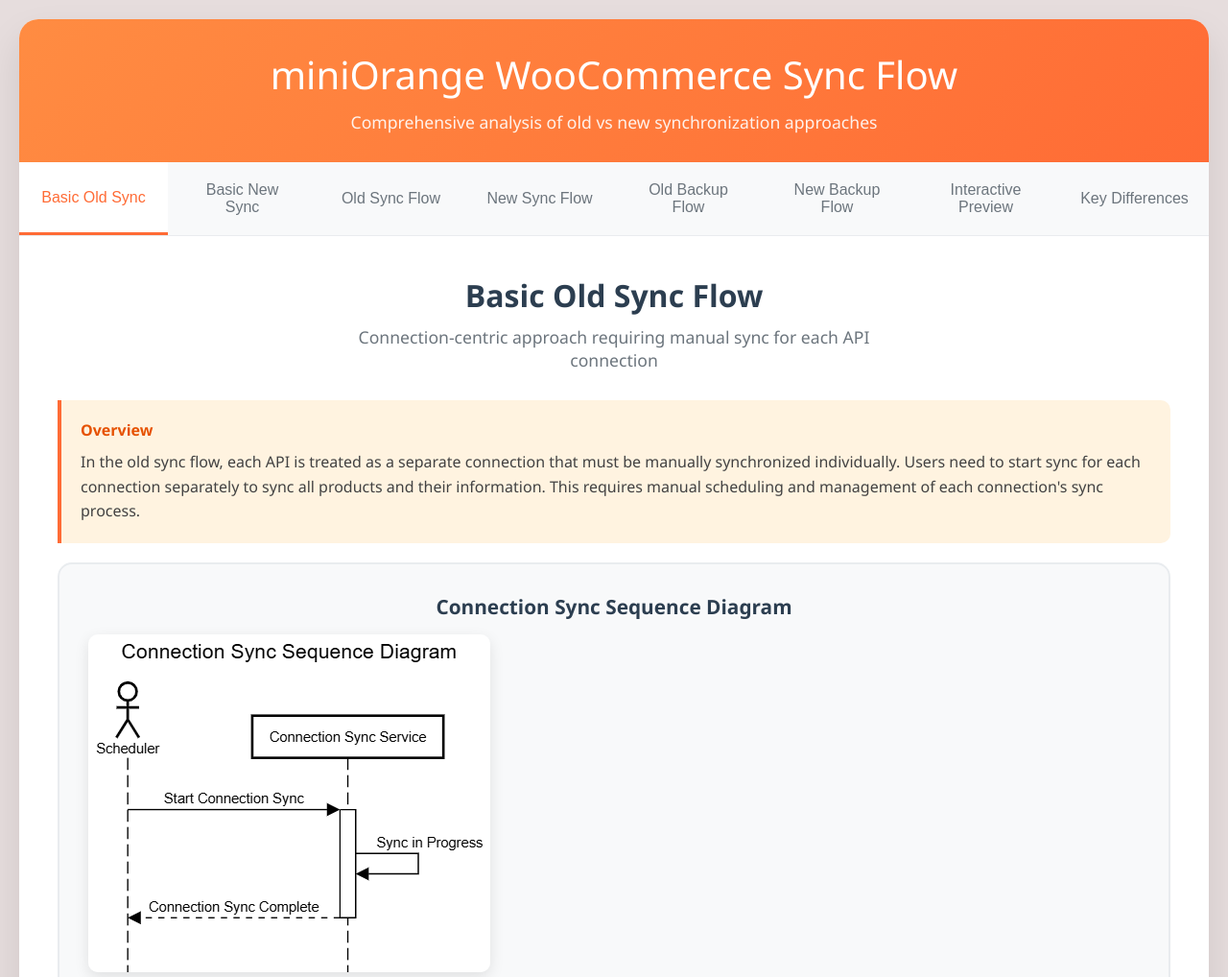
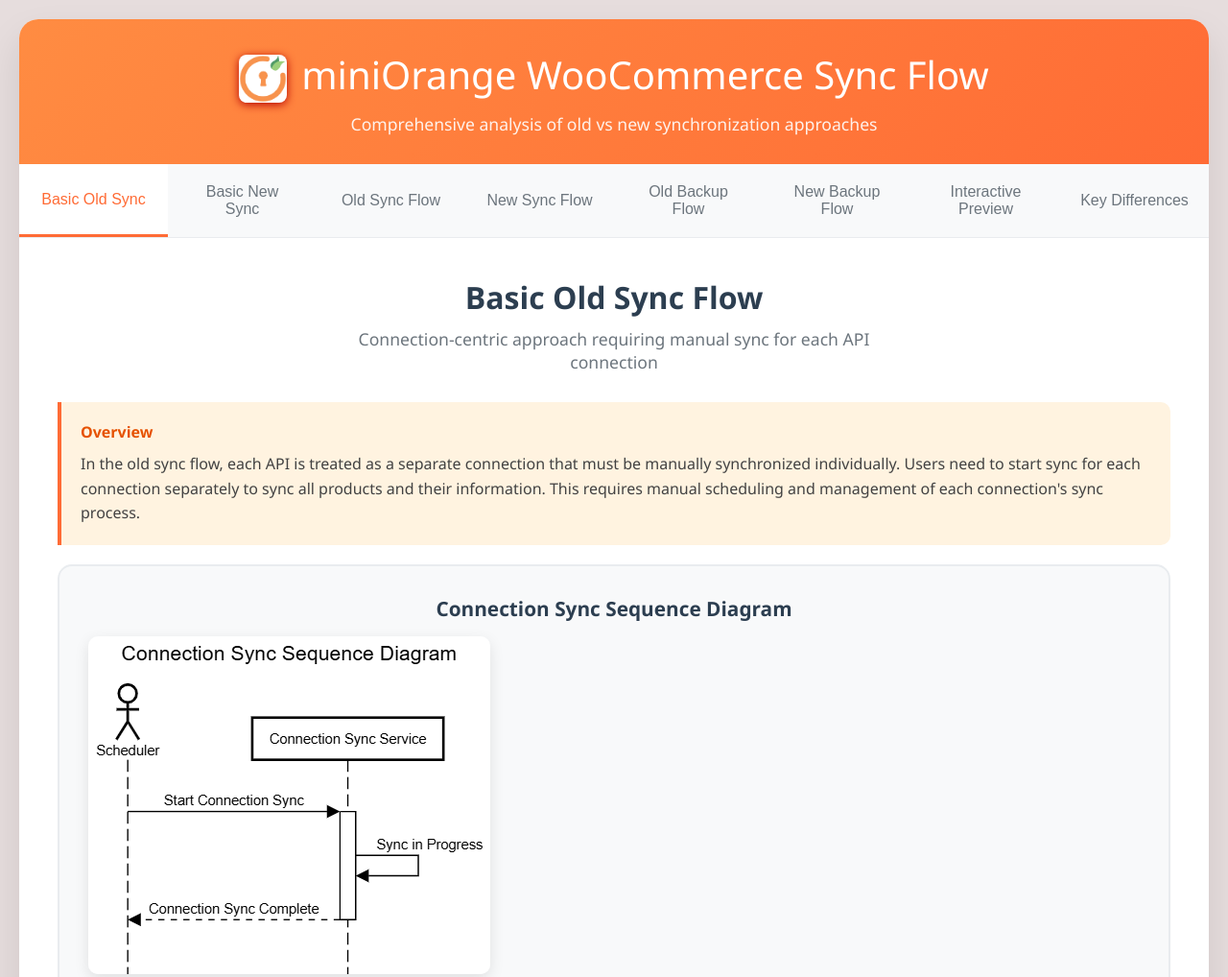
Before and after one commit to miniOrange123-ai/WooCommerce_sync_flow-, a plain HTML site: page index.html in a window 1280 px wide. Shown: the top 1018 px of the page at 96% size. Drawn offline with Linux system fonts and the light colour scheme.

Commit message:
WooCommerce sync flow

```diff
--- a/index.html
+++ b/index.html
@@ -570,12 +570,23 @@
                 margin: 10px 0;
             }
         }
+
+        .header-logo {
+            max-width: 50px;
+            height: auto;
+            margin-right: 15px;
+            border-radius: 8px;
+            box-shadow: 0 2px 10px rgb(183 4 4);
+            vertical-align: middle;
+            background: #ffffff;
+        }
+
     </style>
 </head>
 <body>
     <div class="container">
         <div class="header">
-            <h1>miniOrange WooCommerce Sync Flow</h1>
+            <h1><img src="logo.png" alt="miniOrange Logo" class="header-logo">miniOrange WooCommerce Sync Flow</h1>
             <p>Comprehensive analysis of old vs new synchronization approaches</p>
         </div>
 
```
Also changed, not shown: logo.png (added).
